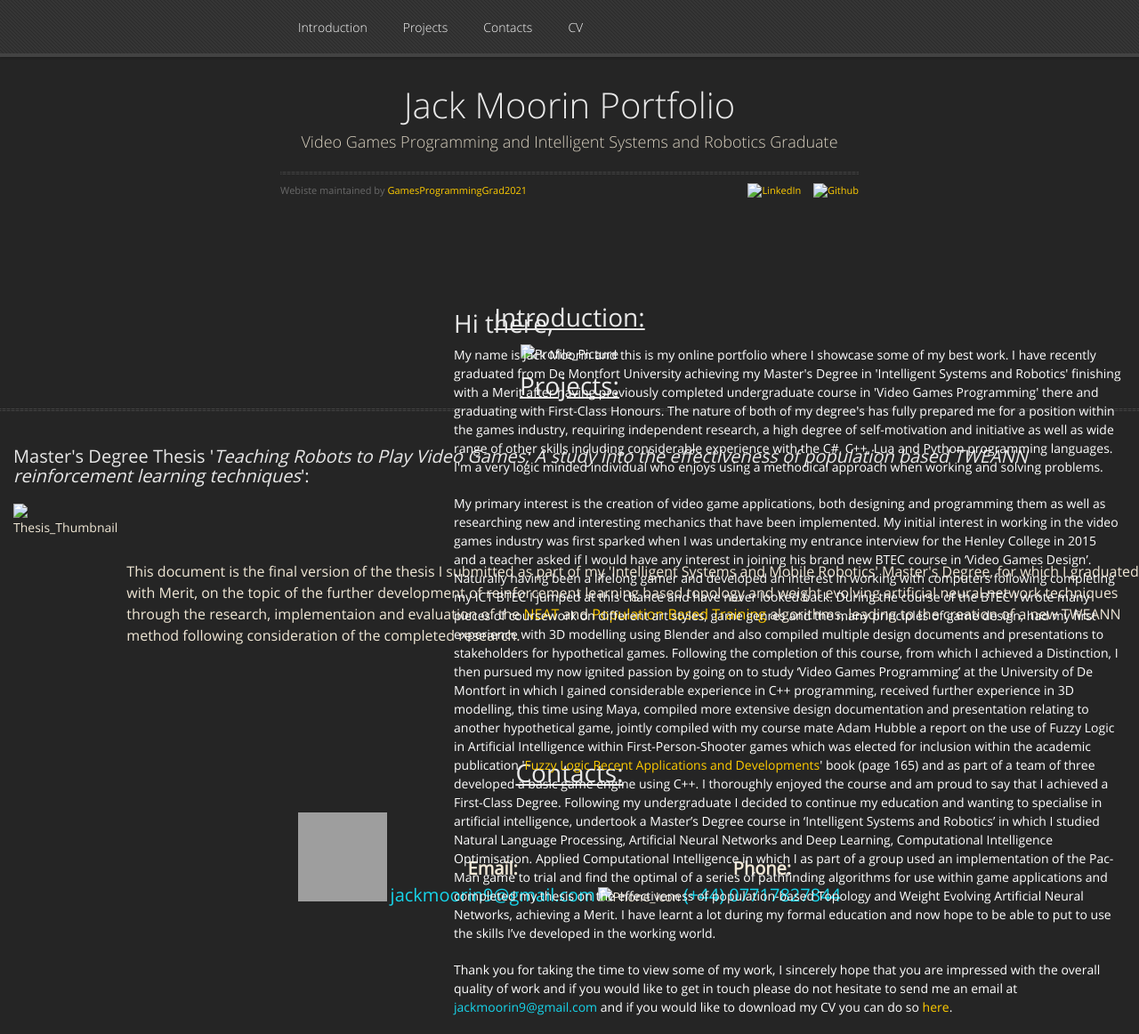
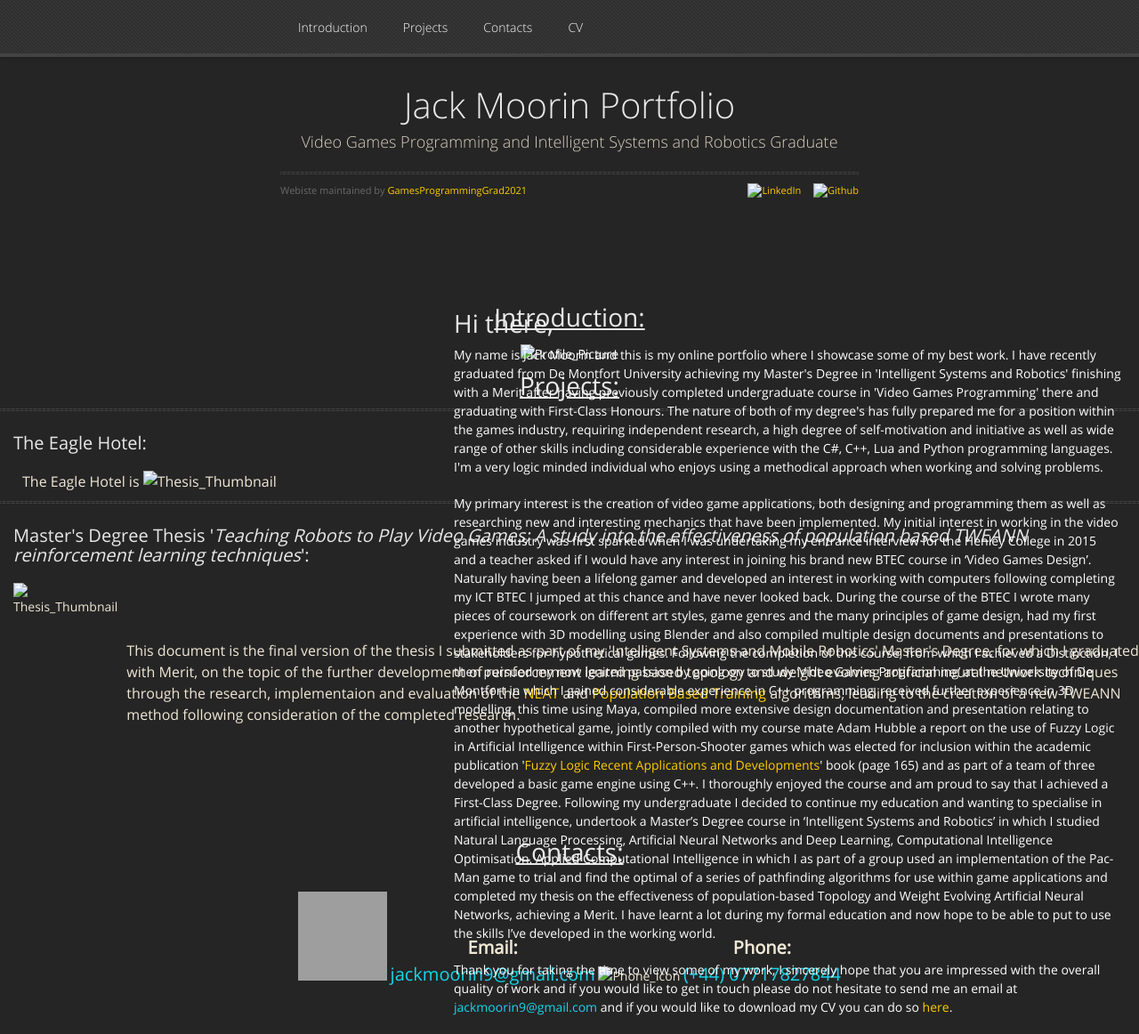
Before and after one commit to GamesProgrammingGrad2021/GamesProgrammingGrad2021.github.io, a Jekyll site: the page built from pages-themes-midnight-master/CODE_OF_CONDUCT.md, in a window 1280 px wide and 1162 px high. Shown: the whole window at 89% size. Built offline with Jekyll 4.4.1, drawn with Linux system fonts in a browser that asks for light colours; nearby versions of some CDN libraries; our own code applies the rules of GitHub Pages for plain Markdown files; grey boxes are pictures that could not be loaded.

Commit message:
Update default.html

```diff
--- a/_layouts/default.html
+++ b/_layouts/default.html
@@ -118,9 +118,19 @@
 			<!-- Project Section Heading -->
 			<h1 style="padding-top:10px;"><u>Projects:</u></h1>
 
+			<!-- The Eagle Hotel -->
+			<hr>
+			<h2 style="padding-top:5px; padding-left: 15px; padding-bottom: 10px; text-align: left; font-size: 20px;">The Eagle Hotel:</h2>
+			<div style="display: flex; align-items: center; width: 100%; margin-bottom: 10px; padding-left: 15px;">
+				<div style="margin-left: 10px; font-size: 16px; text-align: left;">
+				The Eagle Hotel is
+				<img src="Thesis_Thumbnail.png" alt="Thesis_Thumbnail" style="height: 225px; width: 300px;">
+				</div>
+			</div>
+
 			<!-- Master's Thesis -->
 			<hr>
-			<h2 style="padding-top:20px; padding-left: 15px; padding-bottom: 10px; text-align: left; font-size: 20px;">Master's Degree Thesis '<i>Teaching Robots to Play Video Games; A study into the effectiveness of population based TWEANN reinforcement learning techniques</i>':</h2>
+			<h2 style="padding-top:5px; padding-left: 15px; padding-bottom: 10px; text-align: left; font-size: 20px;">Master's Degree Thesis '<i>Teaching Robots to Play Video Games; A study into the effectiveness of population based TWEANN reinforcement learning techniques</i>':</h2>
 			<div style="display: flex; align-items: center; width: 100%; margin-bottom: 10px; padding-left: 15px;">
 				<img src="Thesis_Thumbnail.png" alt="Thesis_Thumbnail" style="height: 225px; width: 300px;">
 				<div style="margin-left: 10px; font-size: 16px; text-align: left;">
```
